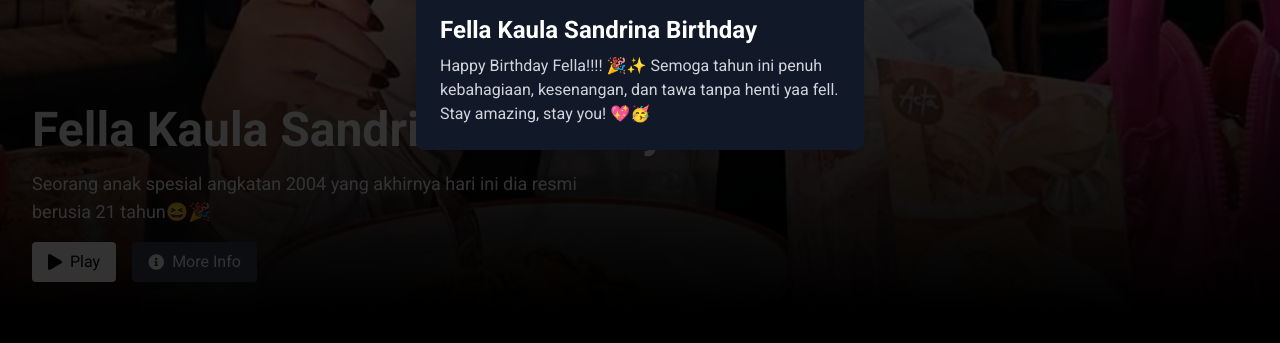
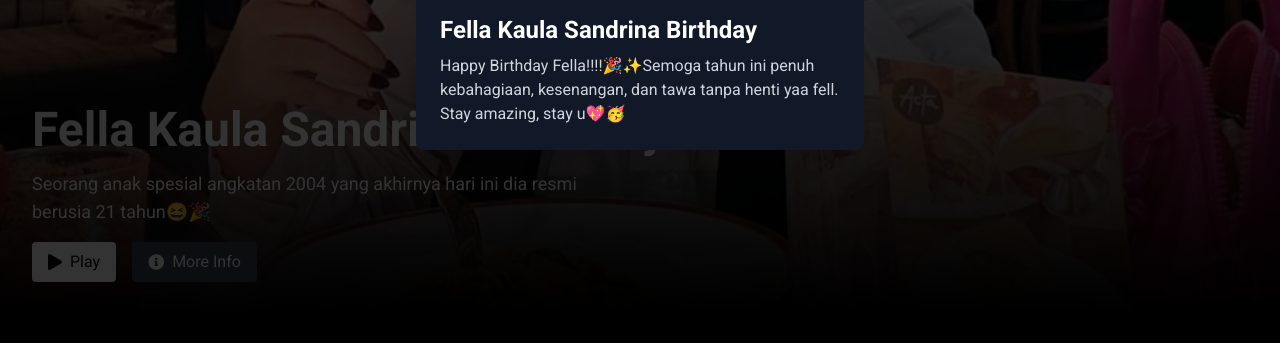
Before and after one commit to ziiapayaa/birthdayfella, a plain HTML site: page public/index.html in a window 1280 px wide. Both pictures are taken after a click on the button "Play". Shown: the part 438-781 px from the top of the page. Drawn offline with nearby package versions, Linux system fonts and the light colour scheme.

Commit message:
Pesan commit pertama

```diff
--- a/public/index.html
+++ b/public/index.html
@@ -114,7 +114,7 @@
             </video>
             <h2 class="text-2xl font-bold mt-4">Fella Kaula Sandrina Birthday</h2>
             <p class="mt-2 text-gray-300">
-              Happy Birthday Fella!!!! 🎉✨ Semoga tahun ini penuh kebahagiaan, kesenangan, dan tawa tanpa henti yaa fell. Stay amazing, stay you! 💖🥳</p>
+              Happy Birthday Fella!!!!🎉✨Semoga tahun ini penuh kebahagiaan, kesenangan, dan tawa tanpa henti yaa fell. Stay amazing, stay u💖🥳</p>
           </div>
         </div>
 
```
